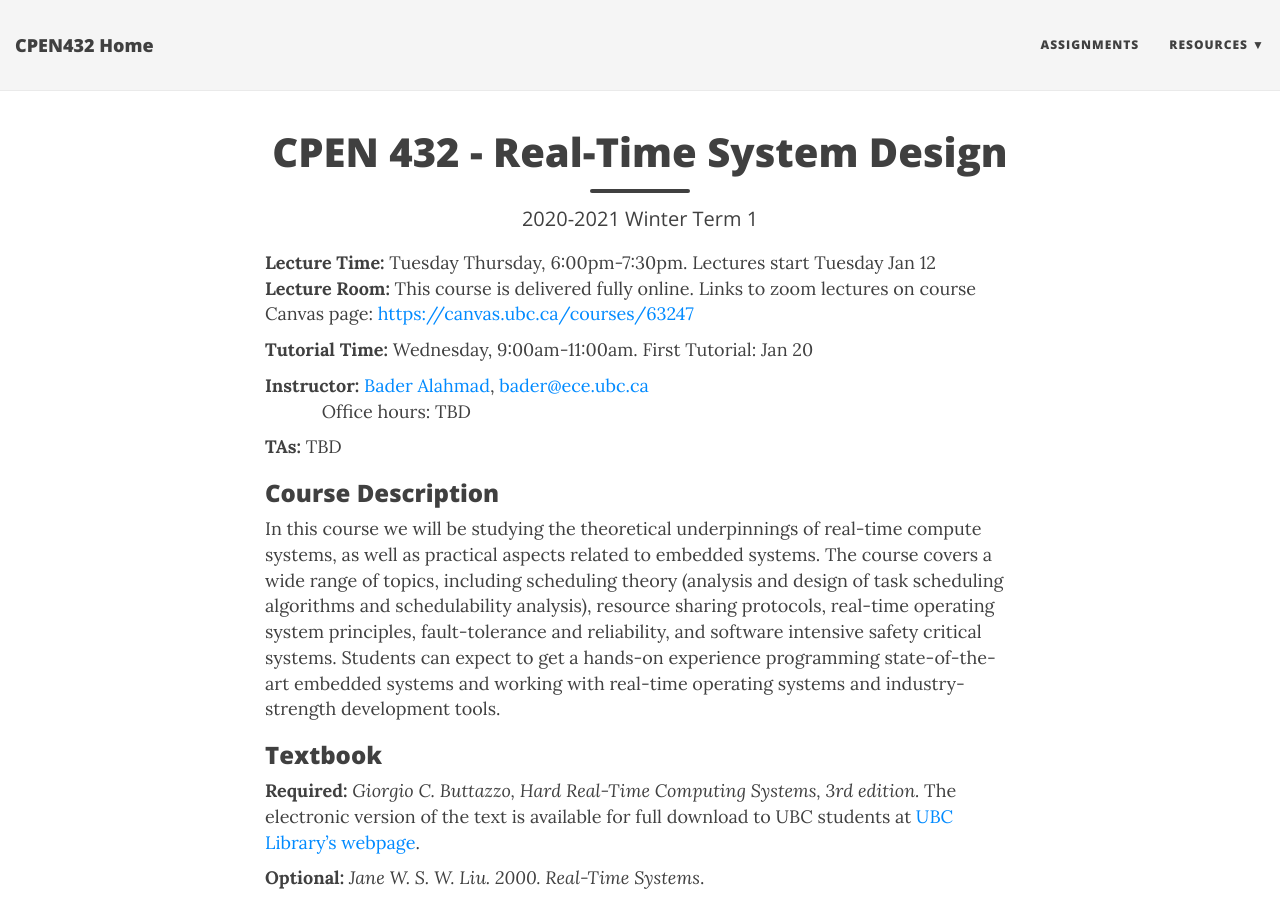
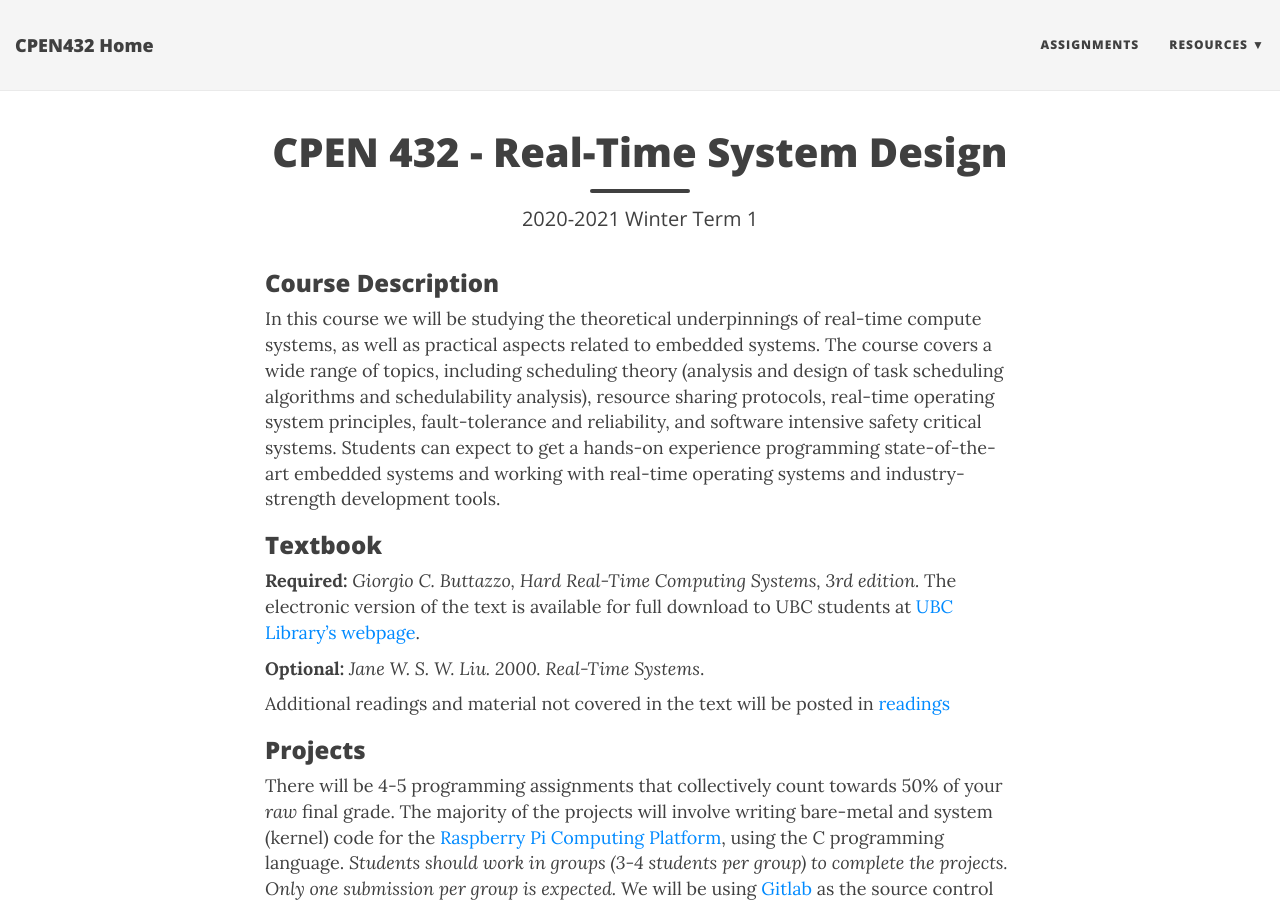
Before and after one commit to CPEN432/cpen432.github.io, a Jekyll site: the page built from index.md, in a window 1280 px wide and 900 px high. Built offline with Jekyll 4.4.1, drawn with Linux system fonts in a browser that asks for light colours; nearby versions of some CDN libraries.

Commit message:
Remove old details for now

```diff
--- a/index.md
+++ b/index.md
@@ -5,21 +5,21 @@ subtitle: 2020-2021 Winter Term 1
 use-site-title: false
 ---
 
-**Lecture Time:** Tuesday Thursday, 6:00pm-7:30pm. Lectures start Tuesday Jan 12
+<!-- **Lecture Time:** Tuesday Thursday, 6:00pm-7:30pm. Lectures start Tuesday Jan 12
 **Lecture Room:** This course is delivered fully online.
 Links to zoom lectures on course Canvas page: <https://canvas.ubc.ca/courses/63247>
+ -->
 
-
-**Tutorial Time:** Wednesday, 9:00am-11:00am. First Tutorial: Jan 20
+<!-- **Tutorial Time:** Wednesday, 9:00am-11:00am. First Tutorial: Jan 20 -->
 <!-- **Tutorial Room:** Frank Forward 317   -->
 
 
-**Instructor:** [Bader Alahmad](https://blogs.ubc.ca/bader), [bader@ece.ubc.ca](mailto:bader@ece.ubc.ca)
+<!-- **Instructor:** [Bader Alahmad](https://blogs.ubc.ca/bader), [bader@ece.ubc.ca](mailto:bader@ece.ubc.ca)
 &nbsp;&nbsp;&nbsp;&nbsp;&nbsp;&nbsp;&nbsp;&nbsp;&nbsp;&nbsp;&nbsp;&nbsp;Office hours: TBD
+ -->
 
-
-**TAs:** TBD <!-- TBD Nusrat Mehajabin   -->
-	<!-- &nbsp;&nbsp;&nbsp;&nbsp;&nbsp;&nbsp;&nbsp;&nbsp;Office hours: Tue 10:00am-11:00am, MCLD 211   -->
+<!-- **TAs:** TBD TBD Nusrat Mehajabin -->
+<!-- &nbsp;&nbsp;&nbsp;&nbsp;&nbsp;&nbsp;&nbsp;&nbsp;Office hours: Tue 10:00am-11:00am, MCLD 211 -->
 
 
 ### Course Description
```
